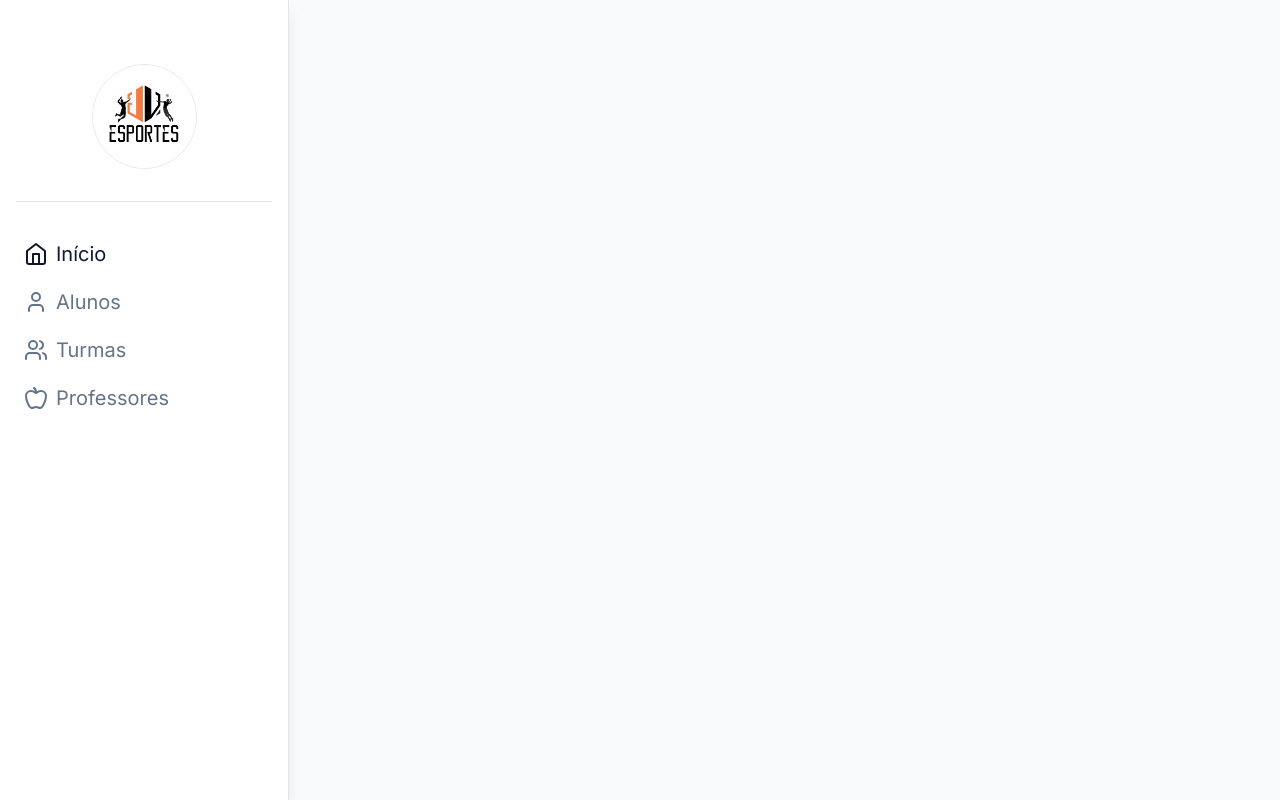
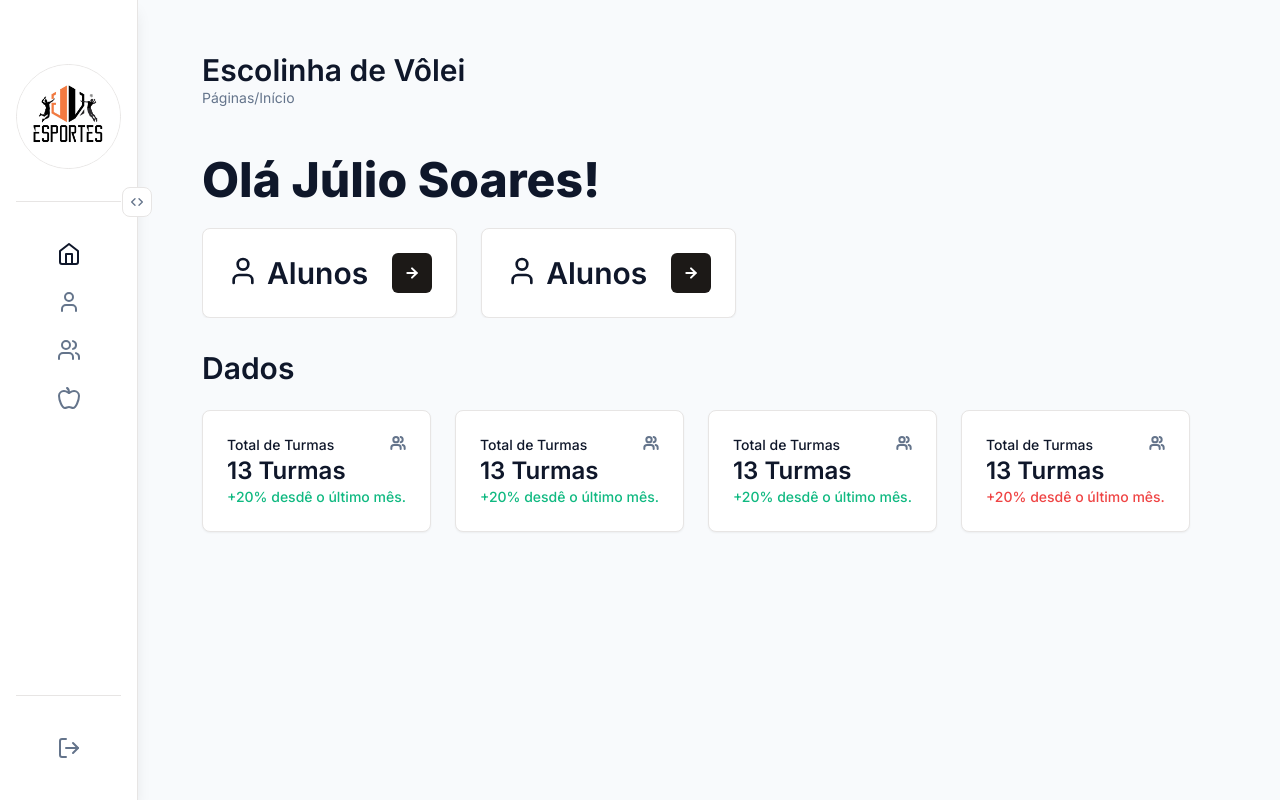
Before and after one commit to jvesportes/escola-volei, a Next.js app: page /dashboard in a window 1280 px wide. Built offline with nearby package versions, Linux system fonts and the light colour scheme.

Commit message:
FEAT> Start the dashboard index. (responsiveness)

```diff
--- a/app/dashboard/layout.tsx
+++ b/app/dashboard/layout.tsx
@@ -1,13 +1,25 @@
+"use client";
+
 import { NavigationSidebar } from "@/components/navigation/navigation-sidebar";
+import { useSidebar } from "@/hooks/use-sidebar-store";
+import { cn } from "@/lib/utils";
 import React from "react";
 
-const MainLayout = async ({ children }: { children: React.ReactNode }) => {
+const MainLayout = ({ children }: { children: React.ReactNode }) => {
+  const { isOpen } = useSidebar();
   return (
     <div className="h-full">
       <div className="hidden md:flex h-full z-30 flex-col fixed inset-y-0">
         <NavigationSidebar />
       </div>
-      <main className="md:pl-[72px] h-full bg-slate-50">{children}</main>
+      <main
+        className={cn(
+          isOpen ? "md:pl-[256px]" : "md:pl-[138px]",
+          "h-full bg-slate-50"
+        )}
+      >
+        {children}
+      </main>
     </div>
   );
 };
--- a/app/dashboard/page.tsx
+++ b/app/dashboard/page.tsx
@@ -1,5 +1,110 @@
+import { Card } from "@/components/ui/card";
+
+import { GoBackButton } from "@/components/navigation/go-back-button";
+import { ArrowRight, User, Users } from "lucide-react";
+import { Button } from "@/components/ui/button";
 const DashboardPage = () => {
-  return <div>dashboard</div>;
+  return (
+    <div className="flex w-full h-full md:px-16 md:py-6 md:gap-12 gap-6 p-4 flex-col">
+      <div className="flex flex-col">
+        <GoBackButton />
+        <h2>Escolinha de Vôlei</h2>
+        <span className="text-slate-500 text-[14px] leading-5">
+          Páginas/Início
+        </span>
+      </div>
+      <div className="flex flex-col md:gap-8 gap-6">
+        <div className="flex flex-col md:gap-6 gap-4">
+          <h1>Olá Júlio Soares!</h1>
+          <div className="flex flex-row md:gap-6 gap-4 overflow-y-scroll no-scrollbar">
+            <Card className="md:p-6 p-4">
+              <div className="flex flex-row justify-between md:gap-6 gap-4 items-center">
+                <div className="flex flex-row gap-2">
+                  <User className="w-8 h-8 text-slate-900" strokeWidth={2} />
+                  <h2>Alunos</h2>
+                </div>
+                <Button size={"icon"}>
+                  <ArrowRight className="text-white h-4 w-4" strokeWidth={3} />
+                </Button>
+              </div>
+            </Card>
+            <Card className="md:p-6 p-4">
+              <div className="flex flex-row justify-between md:gap-6 gap-4 items-center">
+                <div className="flex flex-row gap-2">
+                  <User className="w-8 h-8 text-slate-900" strokeWidth={2} />
+                  <h2>Alunos</h2>
+                </div>
+                <Button size={"icon"}>
+                  <ArrowRight className="text-white h-4 w-4" strokeWidth={3} />
+                </Button>
+              </div>
+            </Card>
+          </div>
+        </div>
+        <div className="flex flex-col md:gap-6 gap-4">
+          <h2>Dados</h2>
+          <div className="flex flex-row md:gap-6 gap-4">
+            <Card className="p-6 gap-2">
+              <div className="flex flex-row justify-between">
+                <span className="font-medium text-[14px] leading-5 text-slate-900">
+                  Total de Turmas
+                </span>
+                <Users className="w-4 h-4 text-slate-500" strokeWidth={3} />
+              </div>
+              <div className="flex flex-col">
+                <h3>13 Turmas</h3>
+                <span className="text-emerald-500 font-medium text-[14px] leading-5">
+                  +20% desdê o último mês.
+                </span>
+              </div>
+            </Card>
+            <Card className="p-6 gap-2">
+              <div className="flex flex-row justify-between">
+                <span className="font-medium text-[14px] leading-5 text-slate-900">
+                  Total de Turmas
+                </span>
+                <Users className="w-4 h-4 text-slate-500" strokeWidth={3} />
+              </div>
+              <div className="flex flex-col">
+                <h3>13 Turmas</h3>
+                <span className="text-emerald-500 font-medium text-[14px] leading-5">
+                  +20% desdê o último mês.
+                </span>
+              </div>
+            </Card>
+            <Card className="p-6 gap-2">
+              <div className="flex flex-row justify-between">
+                <span className="font-medium text-[14px] leading-5 text-slate-900">
+                  Total de Turmas
+                </span>
+                <Users className="w-4 h-4 text-slate-500" strokeWidth={3} />
+              </div>
+              <div className="flex flex-col">
+                <h3>13 Turmas</h3>
+                <span className="text-emerald-500 font-medium text-[14px] leading-5">
+                  +20% desdê o último mês.
+                </span>
+              </div>
+            </Card>
+            <Card className="p-6 gap-2">
+              <div className="flex flex-row justify-between">
+                <span className="font-medium text-[14px] leading-5 text-slate-900">
+                  Total de Turmas
+                </span>
+                <Users className="w-4 h-4 text-slate-500" strokeWidth={3} />
+              </div>
+              <div className="flex flex-col">
+                <h3>13 Turmas</h3>
+                <span className="text-red-500 font-medium text-[14px] leading-5">
+                  +20% desdê o último mês.
+                </span>
+              </div>
+            </Card>
+          </div>
+        </div>
+      </div>
+    </div>
+  );
 };
 
 export default DashboardPage;
--- a/app/globals.css
+++ b/app/globals.css
@@ -1,6 +1,24 @@
 @tailwind base;
 @tailwind components;
 @tailwind utilities;
+
+@layer utilities {
+  @variants responsive {
+
+    /* Hide scrollbar for Chrome, Safari and Opera */
+    .no-scrollbar::-webkit-scrollbar {
+      display: none;
+    }
+
+    /* Hide scrollbar for IE, Edge and Firefox */
+    .no-scrollbar {
+      -ms-overflow-style: none;
+      /* IE and Edge */
+      scrollbar-width: none;
+      /* Firefox */
+    }
+  }
+}
 
 @media (max-width: 640px) {
   h1 {
--- a/app/layout.tsx
+++ b/app/layout.tsx
@@ -2,6 +2,7 @@ import { cn } from "@/lib/utils";
 import "./globals.css";
 import type { Metadata } from "next";
 import { Inter } from "next/font/google";
+import { SidebarProvider } from "@/components/providers/sidebar-provider";
 
 const font = Inter({ subsets: ["latin"] as const });
 
@@ -17,7 +18,10 @@ export default function RootLayout({
 }) {
   return (
     <html lang="en" suppressHydrationWarning>
-      <body className={cn(font.className, "bg-white")}>{children}</body>
+      <body className={cn(font.className)}>
+        <SidebarProvider />
+        {children}
+      </body>
     </html>
   );
 }
--- a/components/login/login-page.tsx
+++ b/components/login/login-page.tsx
@@ -5,7 +5,7 @@ import { Button } from "../ui/button";
 
 export const LoginPage = () => {
   return (
-    <div className="flex flex-col gap-8 w-full items-center justify-center h-full p-4">
+    <div className="flex flex-col gap-8 w-full items-center justify-center h-full p-4 bg-white">
       <div className="flex flex-col gap-6 items-center">
         <Image
           src="/logo.png"
--- /dev/null
+++ b/components/navigation/go-back-button.tsx
@@ -0,0 +1,18 @@
+"use client";
+import { ArrowLeft } from "lucide-react";
+import { useRouter } from "next/navigation";
+
+export const GoBackButton = () => {
+  const router = useRouter();
+  return (
+    <div
+      onClick={() => {
+        router.push("/dashboard");
+      }}
+      className="flex flex-row gap-2 pb-2 text-slate-900 items-center cursor-pointer pointer-events-none opacity-0"
+    >
+      <ArrowLeft className="w-4 h-4" strokeWidth={3} />
+      <span className="text-[14px] font-medium leading-5">Voltar</span>
+    </div>
+  );
+};
--- a/components/navigation/navigation-sidebar.tsx
+++ b/components/navigation/navigation-sidebar.tsx
@@ -1,10 +1,27 @@
+"use client";
 import { Separator } from "../ui/separator";
 import { Avatar, AvatarFallback, AvatarImage } from "../ui/avatar";
-import { Apple, Home, User, Users } from "lucide-react";
+import {
+  Apple,
+  Home,
+  LogOut,
+  User,
+  Users,
+  ChevronsLeftRight,
+} from "lucide-react";
+import { useSidebar } from "@/hooks/use-sidebar-store";
+import { cn } from "@/lib/utils";
 
-export const NavigationSidebar = async () => {
+// melhorias --> adicionar tooltip, aumentar o padding dos icones quando fechada e animação de abrir e fechar.
+export const NavigationSidebar = () => {
+  const { isOpen, onOpen } = useSidebar();
   return (
-    <div className="flex flex-col h-full items-center z-50 gap-8 border-r bg-background px-4 pt-16 pb-8 shadow-lg">
+    <div
+      className={cn(
+        isOpen && "w-64",
+        "flex flex-col h-full items-center z-50 gap-8 border-r bg-background px-4 pt-16 pb-8 shadow-lg transition"
+      )}
+    >
       <Avatar className="w-[105px] h-[105px] border">
         <AvatarImage src="logo.png" />
         <AvatarFallback className="text-5xl font-extrabold bg-white">
@@ -12,23 +29,47 @@ export const NavigationSidebar = async () => {
         </AvatarFallback>
       </Avatar>
       <Separator />
-      <div className="flex flex-col gap-2 w-64">
+
+      <div
+        className={cn(
+          isOpen && "w-full",
+          "flex flex-col gap-2 h-full transition"
+        )}
+      >
+        <div
+          onClick={() => onOpen()}
+          className="absolute top-[187px] right-[-14px] bg-white p-[6px] border rounded-lg text-slate-500 cursor-pointer"
+        >
+          <ChevronsLeftRight className="w-4 h-4" />
+        </div>
         <div className="flex flex-row gap-2 p-2 hover:bg-slate-100 text-slate-500 hover:text-slate-900 rounded-full transition cursor-pointer">
           <Home className="w-6 h-6 text-slate-900" />
-          <span className="text-slate-900 leading-6 text-xl">Início</span>
+          {isOpen && (
+            <span className="text-slate-900 leading-6 text-xl">Início</span>
+          )}
         </div>
         <div className="flex flex-row gap-2 p-2 hover:bg-slate-100 text-slate-500 hover:text-slate-900  rounded-full transition cursor-pointer">
           <User className="w-6 h-6 " />
-          <span className=" leading-6 text-xl">Alunos</span>
+          {isOpen && <span className=" leading-6 text-xl">Alunos</span>}
         </div>
         <div className="flex flex-row gap-2 p-2 hover:bg-slate-100 text-slate-500 hover:text-slate-900  rounded-full transition cursor-pointer">
           <Users className="w-6 h-6 " />
-          <span className="leading-6 text-xl">Turmas</span>
+          {isOpen && <span className="leading-6 text-xl">Turmas</span>}
         </div>
         <div className="flex flex-row gap-2 p-2 hover:bg-slate-100 text-slate-500 hover:text-slate-900 rounded-full transition cursor-pointer">
           <Apple className="w-6 h-6 " />
-          <span className=" leading-6 text-xl">Professores</span>
+          {isOpen && <span className=" leading-6 text-xl">Professores</span>}
         </div>
+      </div>
+      <Separator />
+      <div
+        className={cn(
+          isOpen && "w-full",
+          "flex flex-row gap-2 p-2 hover:bg-slate-100 text-slate-500 hover:text-slate-900  rounded-full transition cursor-pointer"
+        )}
+      >
+        <LogOut className="w-6 h-6 " />
+        {isOpen && <span className=" leading-6 text-xl">Sair</span>}
       </div>
     </div>
   );
--- /dev/null
+++ b/components/providers/sidebar-provider.tsx
@@ -0,0 +1,15 @@
+"use client";
+
+import { useEffect, useState } from "react";
+import { NavigationSidebar } from "../navigation/navigation-sidebar";
+
+export const SidebarProvider = () => {
+  const [isMounted, setIsMounted] = useState(false);
+
+  useEffect(() => {
+    setIsMounted(true);
+  }, []);
+
+  if (!isMounted) return null;
+  return <></>;
+};
--- a/components/ui/button.tsx
+++ b/components/ui/button.tsx
@@ -1,8 +1,8 @@
-import * as React from "react"
-import { Slot } from "@radix-ui/react-slot"
-import { cva, type VariantProps } from "class-variance-authority"
+import * as React from "react";
+import { Slot } from "@radix-ui/react-slot";
+import { cva, type VariantProps } from "class-variance-authority";
 
-import { cn } from "@/lib/utils"
+import { cn } from "@/lib/utils";
 
 const buttonVariants = cva(
   "inline-flex items-center justify-center rounded-md text-sm font-medium ring-offset-background transition-colors focus-visible:outline-none focus-visible:ring-2 focus-visible:ring-ring focus-visible:ring-offset-2 disabled:pointer-events-none disabled:opacity-50",
@@ -23,7 +23,7 @@ const buttonVariants = cva(
         default: "h-10 px-4 py-2",
         sm: "h-9 rounded-md px-3",
         lg: "h-11 rounded-md px-8",
-        icon: "h-10 w-10",
+        icon: "md:h-10 h-8 w-10",
       },
     },
     defaultVariants: {
@@ -31,26 +31,26 @@ const buttonVariants = cva(
       size: "default",
     },
   }
-)
+);
 
 export interface ButtonProps
   extends React.ButtonHTMLAttributes<HTMLButtonElement>,
     VariantProps<typeof buttonVariants> {
-  asChild?: boolean
+  asChild?: boolean;
 }
 
 const Button = React.forwardRef<HTMLButtonElement, ButtonProps>(
   ({ className, variant, size, asChild = false, ...props }, ref) => {
-    const Comp = asChild ? Slot : "button"
+    const Comp = asChild ? Slot : "button";
     return (
       <Comp
         className={cn(buttonVariants({ variant, size, className }))}
         ref={ref}
         {...props}
       />
-    )
+    );
   }
-)
-Button.displayName = "Button"
+);
+Button.displayName = "Button";
 
-export { Button, buttonVariants }
+export { Button, buttonVariants };
--- /dev/null
+++ b/components/ui/card.tsx
@@ -0,0 +1,79 @@
+import * as React from "react"
+
+import { cn } from "@/lib/utils"
+
+const Card = React.forwardRef<
+  HTMLDivElement,
+  React.HTMLAttributes<HTMLDivElement>
+>(({ className, ...props }, ref) => (
+  <div
+    ref={ref}
+    className={cn(
+      "rounded-lg border bg-card text-card-foreground shadow-sm",
+      className
+    )}
+    {...props}
+  />
+))
+Card.displayName = "Card"
+
+const CardHeader = React.forwardRef<
+  HTMLDivElement,
+  React.HTMLAttributes<HTMLDivElement>
+>(({ className, ...props }, ref) => (
+  <div
+    ref={ref}
+    className={cn("flex flex-col space-y-1.5 p-6", className)}
+    {...props}
+  />
+))
+CardHeader.displayName = "CardHeader"
+
+const CardTitle = React.forwardRef<
+  HTMLParagraphElement,
+  React.HTMLAttributes<HTMLHeadingElement>
+>(({ className, ...props }, ref) => (
+  <h3
+    ref={ref}
+    className={cn(
+      "text-2xl font-semibold leading-none tracking-tight",
+      className
+    )}
+    {...props}
+  />
+))
+CardTitle.displayName = "CardTitle"
+
+const CardDescription = React.forwardRef<
+  HTMLParagraphElement,
+  React.HTMLAttributes<HTMLParagraphElement>
+>(({ className, ...props }, ref) => (
+  <p
+    ref={ref}
+    className={cn("text-sm text-muted-foreground", className)}
+    {...props}
+  />
+))
+CardDescription.displayName = "CardDescription"
+
+const CardContent = React.forwardRef<
+  HTMLDivElement,
+  React.HTMLAttributes<HTMLDivElement>
+>(({ className, ...props }, ref) => (
+  <div ref={ref} className={cn("p-6 pt-0", className)} {...props} />
+))
+CardContent.displayName = "CardContent"
+
+const CardFooter = React.forwardRef<
+  HTMLDivElement,
+  React.HTMLAttributes<HTMLDivElement>
+>(({ className, ...props }, ref) => (
+  <div
+    ref={ref}
+    className={cn("flex items-center p-6 pt-0", className)}
+    {...props}
+  />
+))
+CardFooter.displayName = "CardFooter"
+
+export { Card, CardHeader, CardFooter, CardTitle, CardDescription, CardContent }
--- /dev/null
+++ b/hooks/use-sidebar-store.ts
@@ -0,0 +1,13 @@
+import { create } from "zustand";
+
+interface SidebarStore {
+  isOpen: boolean;
+  onOpen: () => void;
+  onClose: () => void;
+}
+
+export const useSidebar = create<SidebarStore>((set, get) => ({
+  isOpen: false,
+  onOpen: () => set({ isOpen: !get().isOpen }),
+  onClose: () => set({ isOpen: false }),
+}));
```
Also changed, not shown: hooks/use-modal-store.ts (deleted, +0 -20 lines).
